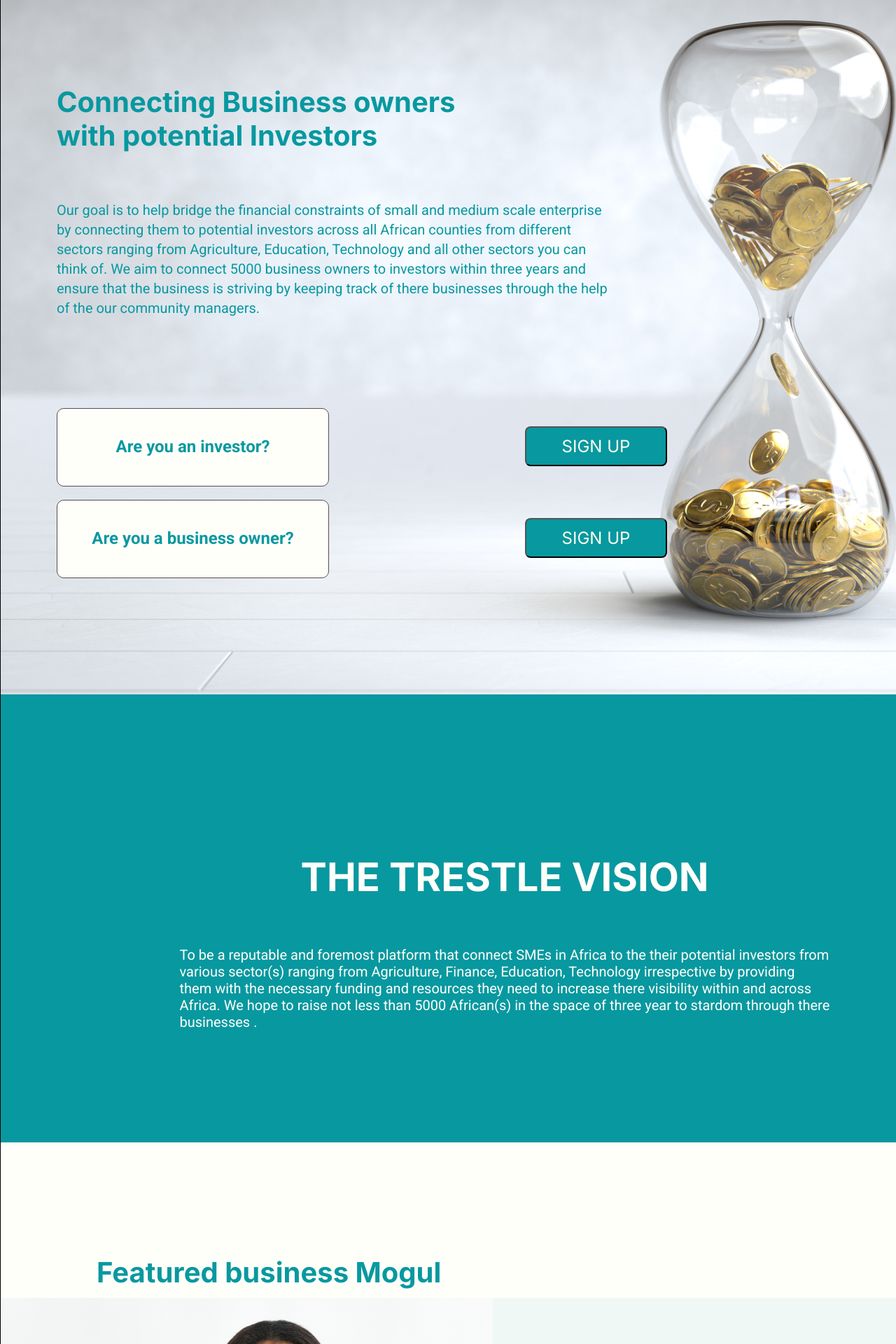
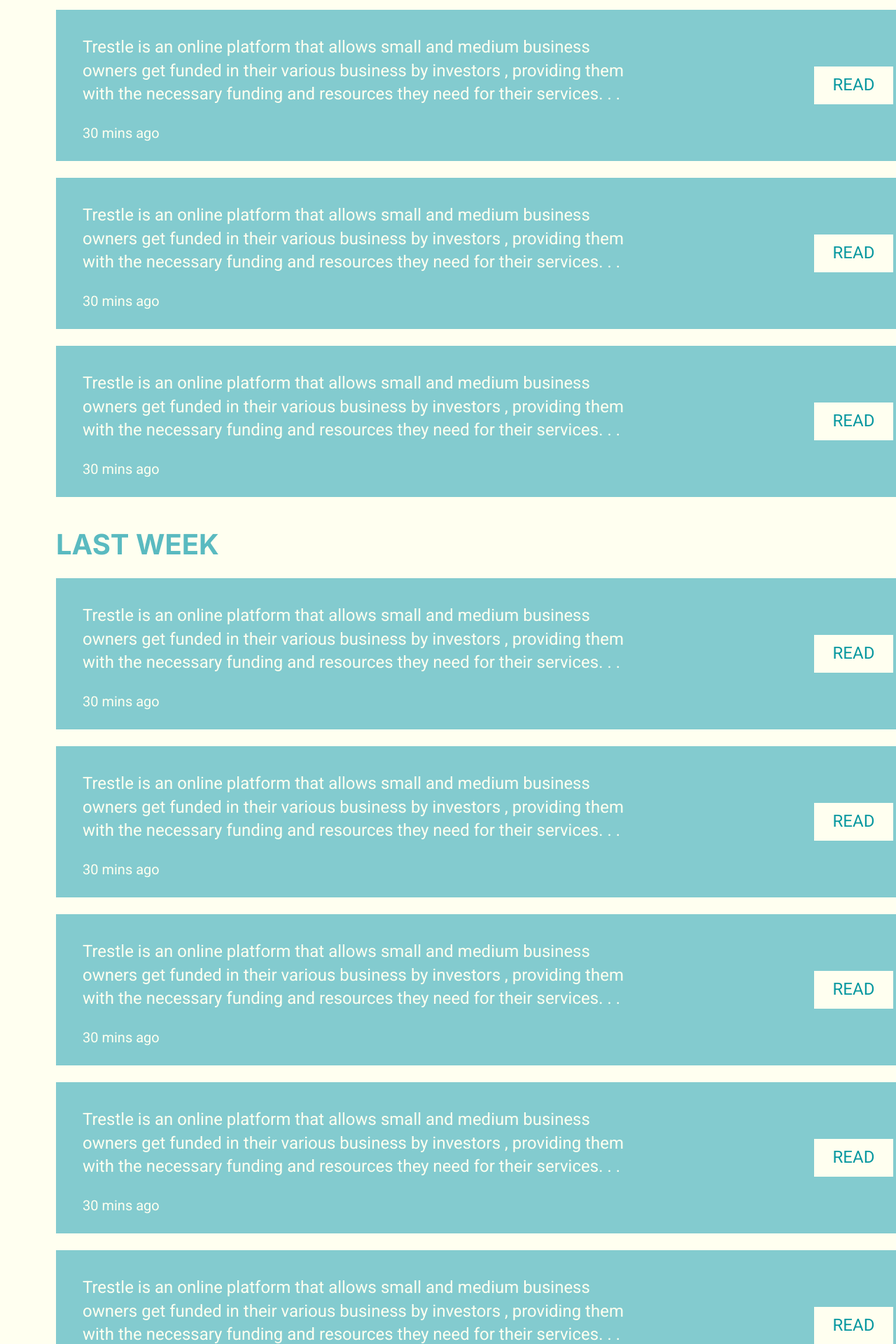
Before and after one commit to Isumonah/Trestle, a React (Create React App) app: page /find-investor in a window 1280 px wide. Shown: the part 120-2040 px from the top of the page at 70% size. Built offline with nearby package versions, Linux system fonts and the light colour scheme.

Commit message:
added success stories page

```diff
--- a/src/App.js
+++ b/src/App.js
@@ -4,6 +4,7 @@
 import Invest from "./components/Invest"
 import Footer from "./components/Footer"
 import Home from "./components/Home"
+import SuccessStories from "./components/SuccessStories"
 // import { BrowserRouter, Routes, Route } from "react-router-dom";
 
 
@@ -18,7 +19,7 @@
                     <Route exact path="/find-investor" element={<FindInvestor />} />
                 </Routes>
             </BrowserRouter> */}
-            <Home />
+            <SuccessStories />
 
 
         </div>
--- /dev/null
+++ b/src/components/SuccessStories.js
@@ -0,0 +1,107 @@
+import Footer from "./Footer";
+
+export default function SuccessStories(){
+    return(
+        <>
+            <div className="success-stories">
+                <div className="success-story">
+                <h3>NEW</h3>
+                <div className="stories">
+                    <div className="story">
+                        <p>Trestle is an online platform that allows small and medium business owners get funded in their various business by investors , providing them with the necessary funding and resources they need for their services. . . </p>
+                        <button>READ</button>
+                    </div>
+                    <h6>30 mins ago</h6>
+                </div>
+                <div className="stories">
+                    <div className="story">
+                        <p>Trestle is an online platform that allows small and medium business owners get funded in their various business by investors , providing them with the necessary funding and resources they need for their services. . . </p>
+                        <button>READ</button>
+                    </div>
+                    <h6>30 mins ago</h6>
+                </div>
+                <div className="stories">
+                    <div className="story">
+                        <p>Trestle is an online platform that allows small and medium business owners get funded in their various business by investors , providing them with the necessary funding and resources they need for their services. . . </p>
+                        <button>READ</button>
+                    </div>
+                    <h6>30 mins ago</h6>
+                </div>
+
+                </div>
+                <div className="success-story last-week">
+                <h3>LAST WEEK</h3>
+                <div className="stories">
+                    <div className="story">
+                        <p>Trestle is an online platform that allows small and medium business owners get funded in their various business by investors , providing them with the necessary funding and resources they need for their services. . . </p>
+                        <button>READ</button>
+                    </div>
+                    <h6>30 mins ago</h6>
+                </div>
+                <div className="stories">
+                    <div className="story">
+                        <p>Trestle is an online platform that allows small and medium business owners get funded in their various business by investors , providing them with the necessary funding and resources they need for their services. . . </p>
+                        <button>READ</button>
+                    </div>
+                    <h6>30 mins ago</h6>
+                </div>
+                <div className="stories">
+                    <div className="story">
+                        <p>Trestle is an online platform that allows small and medium business owners get funded in their various business by investors , providing them with the necessary funding and resources they need for their services. . . </p>
+                        <button>READ</button>
+                    </div>
+                    <h6>30 mins ago</h6>
+                </div>
+                <div className="stories">
+                    <div className="story">
+                        <p>Trestle is an online platform that allows small and medium business owners get funded in their various business by investors , providing them with the necessary funding and resources they need for their services. . . </p>
+                        <button>READ</button>
+                    </div>
+                    <h6>30 mins ago</h6>
+                </div>
+                <div className="stories">
+                    <div className="story">
+                        <p>Trestle is an online platform that allows small and medium business owners get funded in their various business by investors , providing them with the necessary funding and resources they need for their services. . . </p>
+                        <button>READ</button>
+                    </div>
+                    <h6>30 mins ago</h6>
+                </div>
+
+                </div>
+                <div className="success-story last-month">
+                <h3>LAST MONTH</h3>
+                <div className="stories">
+                    <div className="story">
+                        <p>Trestle is an online platform that allows small and medium business owners get funded in their various business by investors , providing them with the necessary funding and resources they need for their services. . . </p>
+                        <button>READ</button>
+                    </div>
+                    <h6>30 mins ago</h6>
+                </div>
+                <div className="stories">
+                    <div className="story">
+                        <p>Trestle is an online platform that allows small and medium business owners get funded in their various business by investors , providing them with the necessary funding and resources they need for their services. . . </p>
+                        <button>READ</button>
+                    </div>
+                    <h6>30 mins ago</h6>
+                </div>
+                <div className="stories">
+                    <div className="story">
+                        <p>Trestle is an online platform that allows small and medium business owners get funded in their various business by investors , providing them with the necessary funding and resources they need for their services. . . </p>
+                        <button>READ</button>
+                    </div>
+                    <h6>30 mins ago</h6>
+                </div>
+                <div className="stories">
+                    <div className="story">
+                        <p>Trestle is an online platform that allows small and medium business owners get funded in their various business by investors , providing them with the necessary funding and resources they need for their services. . . </p>
+                        <button>READ</button>
+                    </div>
+                    <h6>30 mins ago</h6>
+                </div>
+                </div>
+            </div>
+            <Footer />
+        </>
+
+    )
+}
--- a/src/index.css
+++ b/src/index.css
@@ -884,3 +884,66 @@
 .terms-div p:first-child{
   margin-right: 23px;
 }
+
+/* events */
+
+/* success stories*/
+
+.success-stories{
+  padding-left: 80px;
+}
+.success-story h3{
+  font-size: 40px;
+  line-height: 48px;
+  color: #5ABAC0;
+  margin: 62px 0 24px;
+}
+
+.stories{
+  background: #83CBCF;
+  width: 1280px;
+  height: 216px;
+  padding-left: 38px;
+  margin-bottom: 24px;
+  color: #FFFFF0;
+  font-family: "Roboto", sans-serif;
+}
+
+.stories p{
+  font-size: 24px;
+  line-height: 33.6px;
+  width: 794px;
+  height: 117px;
+  margin-bottom: 8px;
+  padding-top: 37px;
+}
+
+.story{
+  display: flex;
+}
+
+.story button{
+  margin: 81px 0 0 251px;
+  background: #FFFFF0;
+  color: #0898A0;
+  width: 113px;
+  height: 54px;
+  font-size: 24px;
+  line-height: 33.6px;
+  border: none;
+  font-family: "Roboto", sans-serif;
+}
+
+.stories h6{
+  font-size: 20px;
+  line-height: 28px;
+  font-weight: 400;
+}
+
+.last-week h3,
+.last-month h3{
+  margin: 44px 0 24px;
+}
+.last-month .stories:last-child{
+  margin-bottom: 67px;
+}
```
